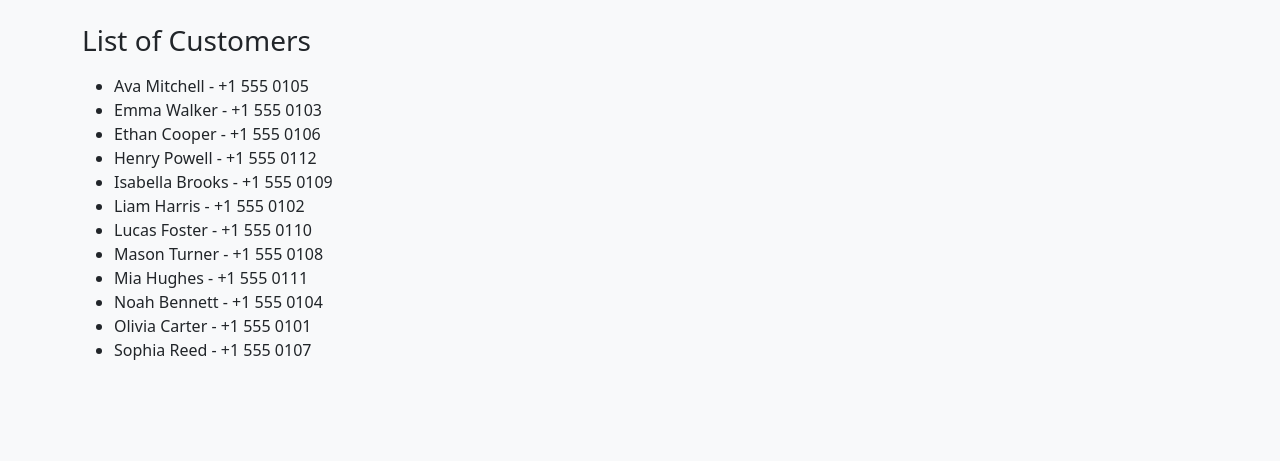
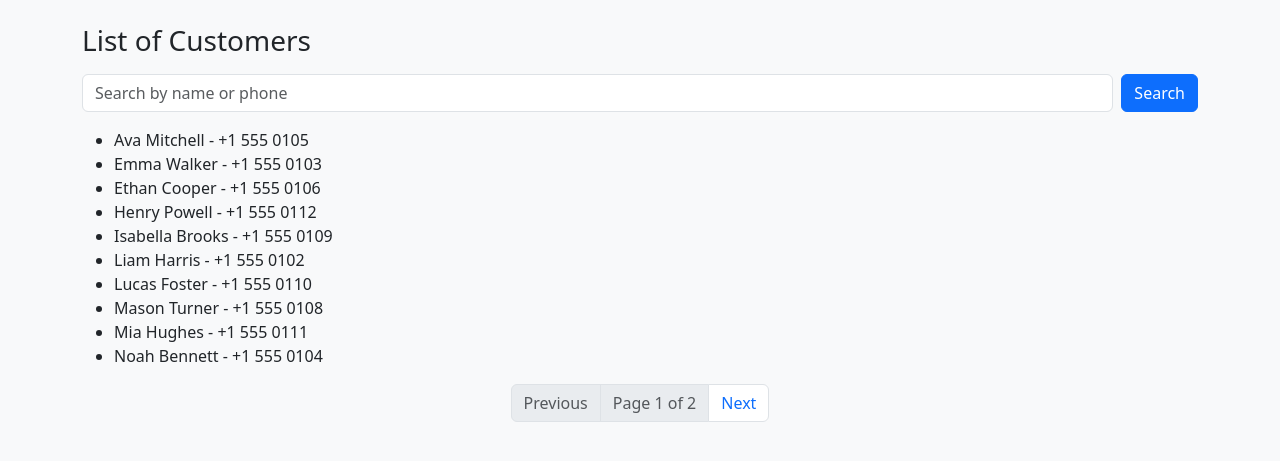
Before and after one commit to sofiia-pohuliailo388/velofix, a Django app: page /customers/ in a window 1280 px wide. Shown: the part 56-517 px from the top of the page. Run offline with Django 5.2, Linux system fonts and the light colour scheme; a user stored in the database is signed in; data comes from the database, SQL or seed files in the repository.

Commit message:
add search and pagination to customer list

```diff
--- a/apps/customers/views.py
+++ b/apps/customers/views.py
@@ -1,4 +1,5 @@
 from django.contrib.auth.mixins import LoginRequiredMixin
+from django.db.models import Q
 from django.views import generic
 
 from .models import Customer
@@ -8,3 +9,19 @@ class CustomerList(LoginRequiredMixin, generic.ListView):
     model = Customer
     template_name = "customers/customer_list.html"
     context_object_name = "customers"
+    paginate_by = 10
+
+    def get_queryset(self):
+        queryset = super().get_queryset()
+        q = self.request.GET.get("q", "").strip()
+        if q:
+            queryset = queryset.filter(
+                Q(full_name__icontains=q) | Q(phone__icontains=q)
+            )
+
+        return queryset
+
+    def get_context_data(self, **kwargs):
+        context = super().get_context_data(**kwargs)
+        context["q"] = self.request.GET.get("q", "").strip()
+        return context
--- a/templates/customers/customer_list.html
+++ b/templates/customers/customer_list.html
@@ -4,11 +4,19 @@
 
 {% block content %}
 <h1 class="h3 mb-3">List of Customers</h1>
+
+<form method="get" class="d-flex gap-2 mb-3">
+    <input type="text" name="q" value="{{ q }}"
+           class="form-control" placeholder="Search by name or phone">
+    <button type="submit" class="btn btn-primary">Search</button>
+</form>
+
 <ul>
-  {% for customer in customers %}
-    <li>{{ customer.full_name }} - {{ customer.phone }}</li>
-  {% empty %}
-    <li>No customers yet.</li>
-  {% endfor %}
+    {% for customer in customers %}
+        <li>{{ customer.full_name }} - {{ customer.phone }}</li>
+    {% empty %}
+        <li>No customers found.</li>
+    {% endfor %}
 </ul>
+{% include "partials/pagination.html" %}
 {% endblock %}
--- /dev/null
+++ b/templates/partials/pagination.html
@@ -0,0 +1,30 @@
+{% if is_paginated %}
+<nav aria-label="Page navigation">
+    <ul class="pagination justify-content-center">
+
+        {% if page_obj.has_previous %}
+            <li class="page-item">
+                <a class="page-link" href="?page={{ page_obj.previous_page_number }}&q={{ q|urlencode }}">Previous</a>
+            </li>
+        {% else %}
+            <li class="page-item disabled">
+                <span class="page-link">Previous</span>
+            </li>
+        {% endif %}
+
+        <li class="page-item disabled">
+            <span class="page-link">Page {{ page_obj.number }} of {{ page_obj.paginator.num_pages }}</span>
+        </li>
+
+        {% if page_obj.has_next %}
+            <li class="page-item">
+                <a class="page-link" href="?page={{ page_obj.next_page_number }}&q={{ q|urlencode }}">Next</a>
+            </li>
+        {% else %}
+            <li class="page-item disabled">
+                <span class="page-link">Next</span>
+            </li>
+        {% endif %}
+    </ul>
+</nav>
+{% endif %}
```
Also changed, not shown: templates/__init__.py (deleted), templates/customers/__init__.py (deleted), templates/registration/__init__.py (deleted).
